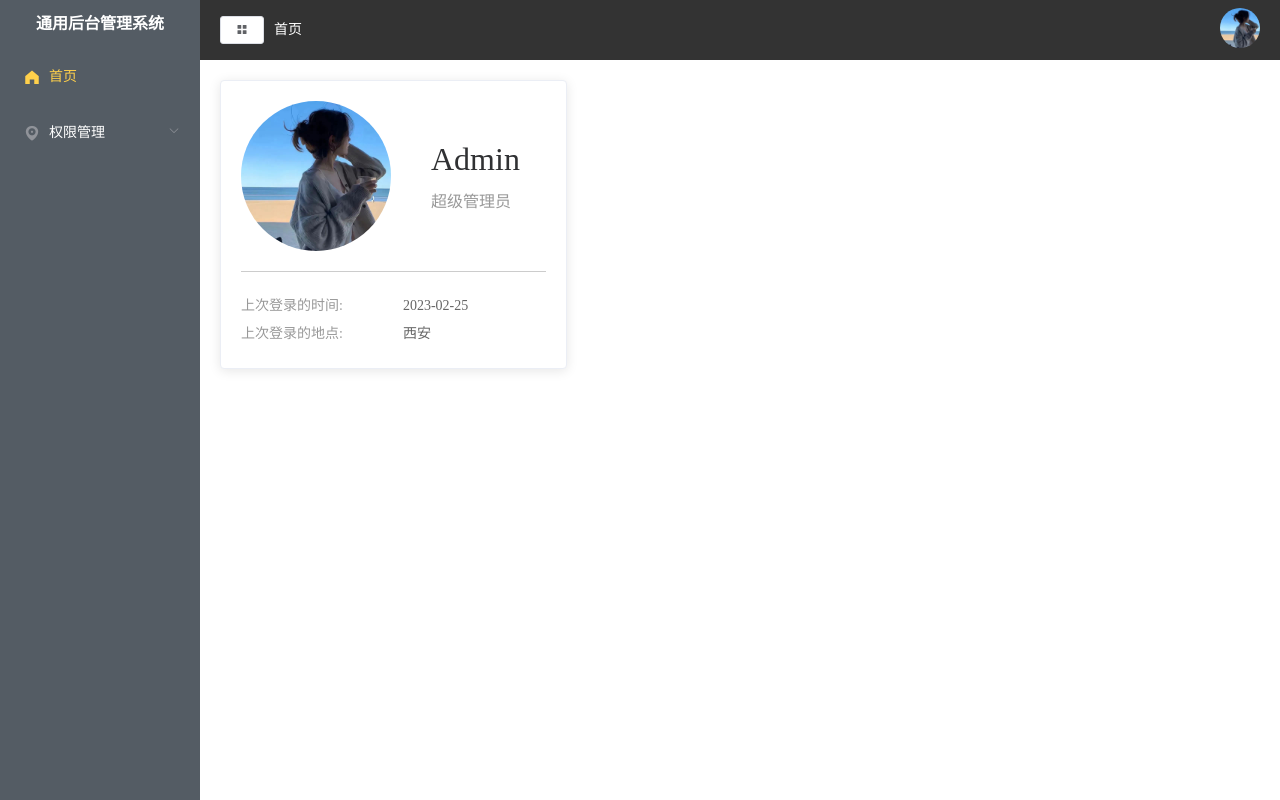
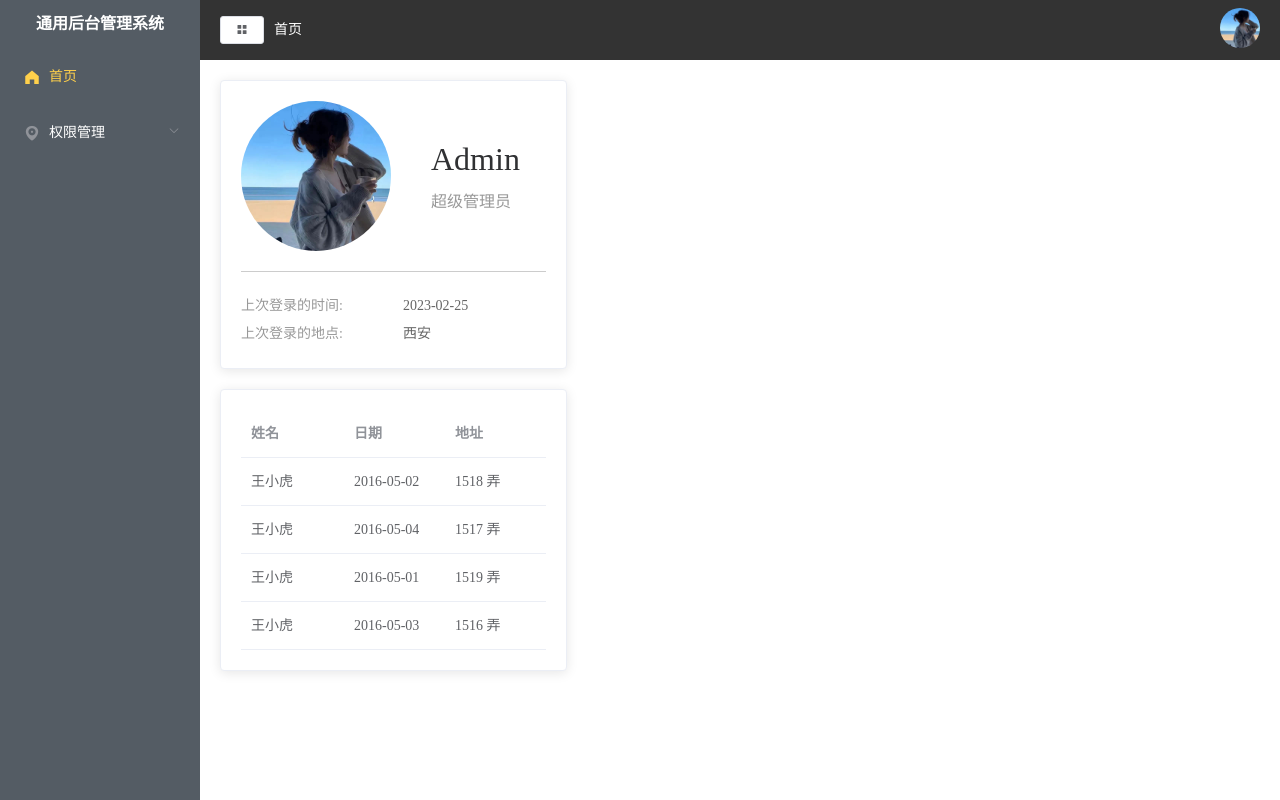
Before and after one commit to KonglxGiThub/20230407_X_VUE, a Vue app in the folder my-app/: page /#/home in a window 1280 px wide. Both pictures are taken after a click on the item "首页". Built offline with nearby package versions, Linux system fonts and the light colour scheme.

Commit message:
列表实现，动态遍历数据和表头

```diff
--- a/my-app/src/views/Home.vue
+++ b/my-app/src/views/Home.vue
@@ -1,4 +1,5 @@
 <template>
+  <div class="main">
     <el-row>
       <el-col :span="8"
         ><div class="grid-content bg-purple">
@@ -15,20 +16,70 @@
               <p>上次登录的地点:<span>西安</span></p>
             </div>
           </el-card>
+          <el-card class="box-card" style="margin-top: 20px">
+            <el-table :data="tableData" style="width: 100%">
+              <el-table-column
+                v-for="(val, key) in tableLabel"
+                :prop="key"
+                :label="val"
+                :key="key"
+
+              />
+
+              <!-- <el-table-column prop="date" label="日期" width="180">
+              </el-table-column>
+              <el-table-column prop="name" label="姓名" width="180">
+              </el-table-column>
+              <el-table-column prop="address" label="地址">
+              </el-table-column>  -->
+            </el-table></el-card
+          >
         </div></el-col
       >
-    <el-col :span="16"><div class="grid-content bg-purple-light"></div></el-col>
+      <el-col :span="16"
+        ><div class="grid-content bg-purple-light"></div
+      ></el-col>
     </el-row>
+  </div>
 </template>
 <script>
 export default {
   name: "Home",
   data() {
-    return {};
+    return {
+      tableLabel: {
+        name: "姓名",
+        date: "日期",
+        address: "地址",
+      },
+      tableData: [
+        {
+          date: "2016-05-02",
+          name: "王小虎",
+          address: " 1518 弄",
+        },
+        {
+          date: "2016-05-04",
+          name: "王小虎",
+          address: " 1517 弄",
+        },
+        {
+          date: "2016-05-01",
+          name: "王小虎",
+          address: " 1519 弄",
+        },
+        {
+          date: "2016-05-03",
+          name: "王小虎",
+          address: " 1516 弄",
+        },
+      ],
+    };
   },
 };
 </script>
 <style lang="less" scoped>
+.main {
   .user-content {
     padding-bottom: 20px;
     margin-bottom: 20px;
@@ -62,4 +113,5 @@ export default {
       }
     }
   }
+}
 </style>
```
Lines whose indentation alone changed are shown as unchanged.
